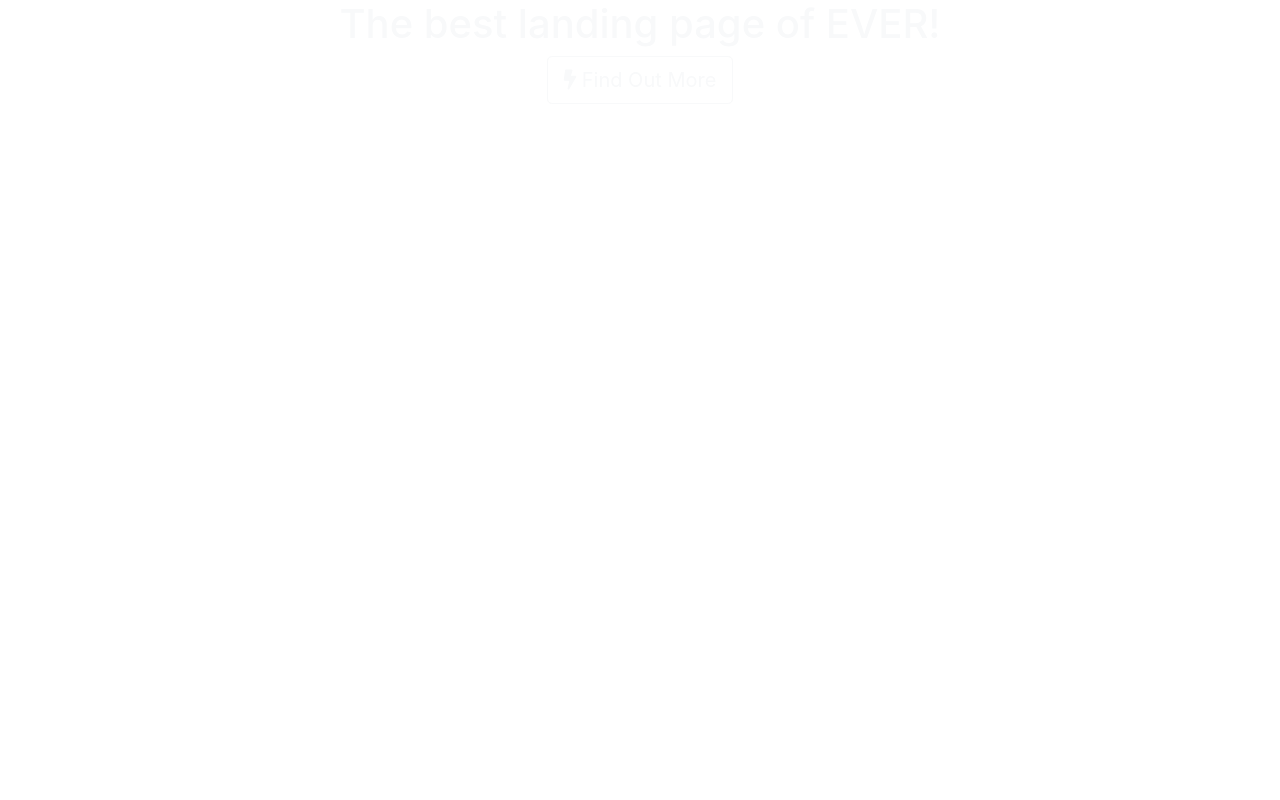
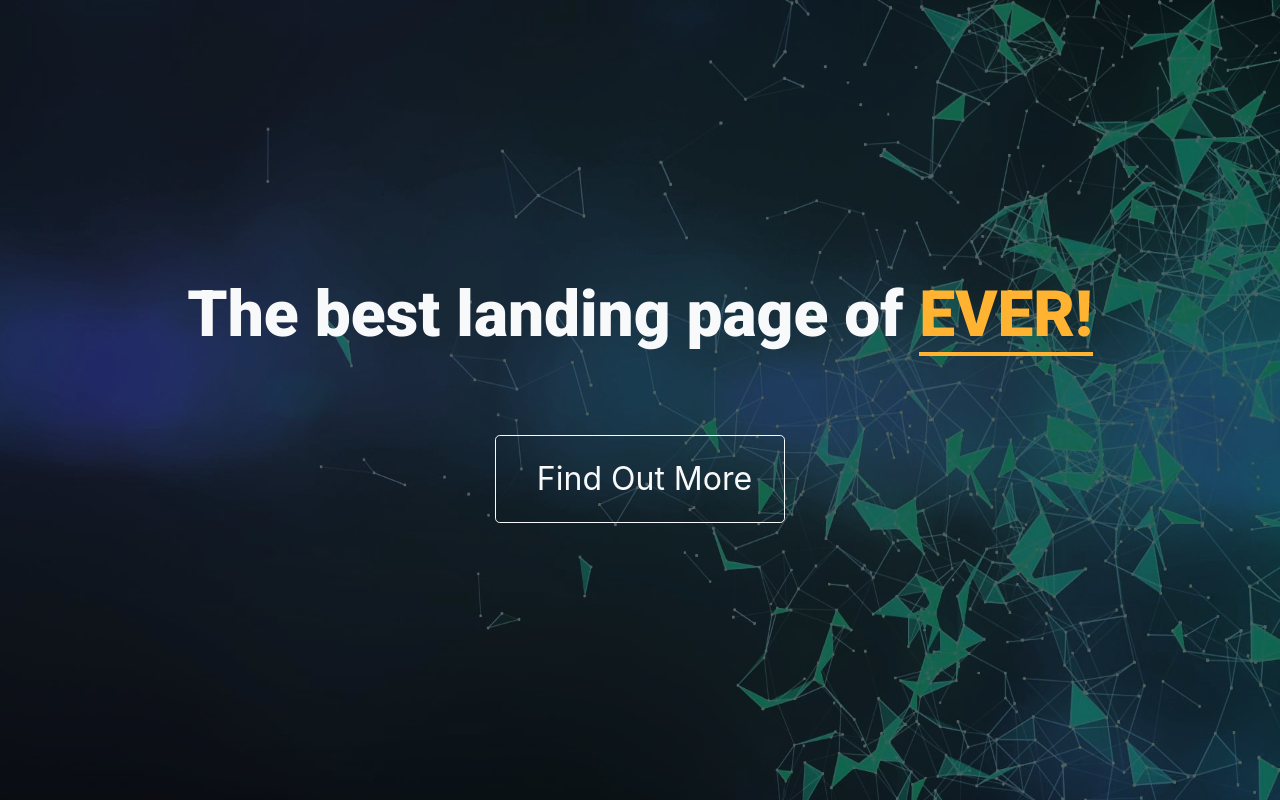
Before and after one commit to chrisdav6/webDevLandingPage, a plain HTML site: page index.html in a window 1280 px wide. Drawn offline with nearby package versions, Linux system fonts and the light colour scheme; the site is published under a folder, as on GitHub Pages, so addresses that start at the root find nothing.

Commit message:
had to move images, js and css to root directory for page to work on github hosted pages

```diff
--- a/index.html
+++ b/index.html
@@ -8,7 +8,7 @@
     <link href="https://fonts.googleapis.com/css?family=Roboto:900" rel="stylesheet">
     <link rel="stylesheet" href="https://stackpath.bootstrapcdn.com/bootstrap/4.1.1/css/bootstrap.min.css">
     <link rel="stylesheet" href="https://use.fontawesome.com/releases/v5.0.13/css/all.css">
-    <link rel="stylesheet" href="/css/style.css">
+    <link rel="stylesheet" href="style.css">
     <title>Landing Page</title>
   </head>
 
@@ -29,7 +29,7 @@
     <script src="https://code.jquery.com/ui/1.12.1/jquery-ui.min.js"></script>
     <script src="https://cdnjs.cloudflare.com/ajax/libs/popper.js/1.14.3/umd/popper.min.js"></script>
     <script src="https://stackpath.bootstrapcdn.com/bootstrap/4.1.1/js/bootstrap.min.js"></script>
-    <script src="/js/scripts.js"></script>
+    <script src="scripts.js"></script>
 
   </body>
 
--- a/css/style.css
+++ b/style.css
@@ -17,7 +17,7 @@ body {
 .image-bg {
   width: 100%;
   height: 100vh;;
-  background: url(../img/bg.jpg)no-repeat;
+  background: url(bg.jpg)no-repeat;
   background-size: 100% 100%;
   transition: 1s ease-in-out;
 }
```
Also changed, not shown: bg.jpg (renamed from img/bg.jpg), scripts.js (renamed from js/scripts.js).
